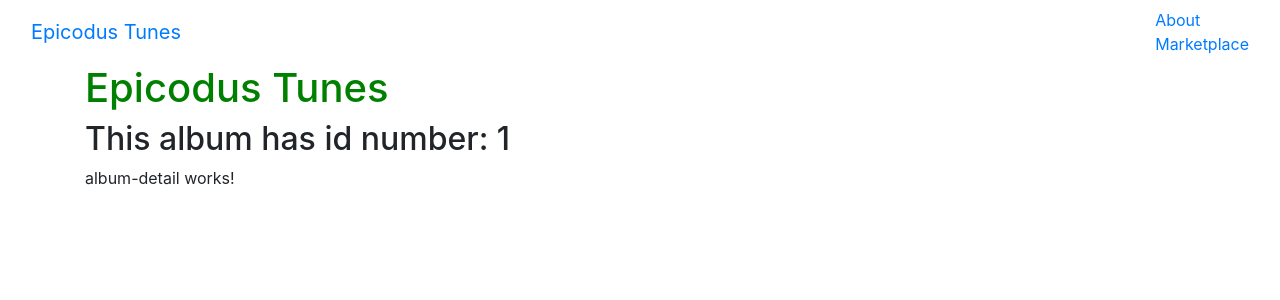
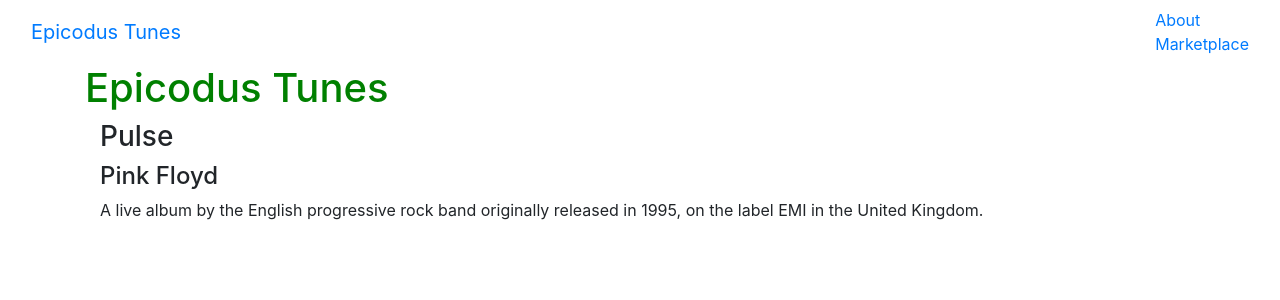
Before and after one commit to antieva/Music_Store, an Angular app: page /albums/1 in a window 1280 px wide. Shown: the top 300 px of the page. Built offline with nearby package versions, Linux system fonts and the light colour scheme.

Commit message:
add contant to album.detail.html file.

```diff
--- a/src/app/album-detail/album-detail.component.html
+++ b/src/app/album-detail/album-detail.component.html
@@ -1,4 +1,5 @@
-<h2>This album has id number: {{albumId}}</h2>
-<p>
-  album-detail works!
-</p>
+<div class='container'>
+  <h3>{{albumToDisplay.title}}</h3>
+  <h4>{{albumToDisplay.artist}}</h4>
+  <p>{{albumToDisplay.description}}</p>
+</div>
--- a/src/app/album-detail/album-detail.component.ts
+++ b/src/app/album-detail/album-detail.component.ts
@@ -11,7 +11,8 @@
   providers: [AlbumService]
 })
 export class AlbumDetailComponent implements OnInit {
-  albumId: number = null;
+  albumId: number;
+  albumToDisplay: Album;
 
   constructor(
     private route: ActivatedRoute,
@@ -21,8 +22,9 @@
 
   ngOnInit() {
     this.route.params.forEach((urlParameters) => {
-      this.albumId = parseInt(urlParameters['id']);
-    });
+     this.albumId = parseInt(urlParameters['id']);
+   });
+   this.albumToDisplay = this.albumService.getAlbumById(this.albumId);
   }
 
 }
```
